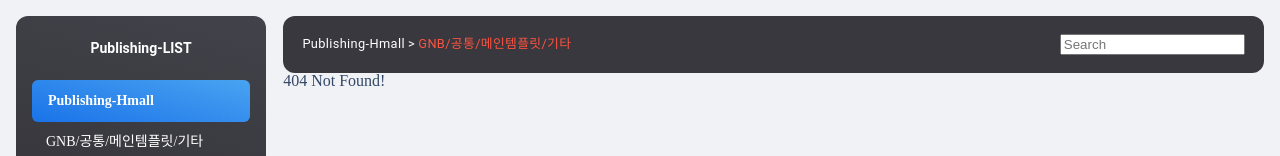
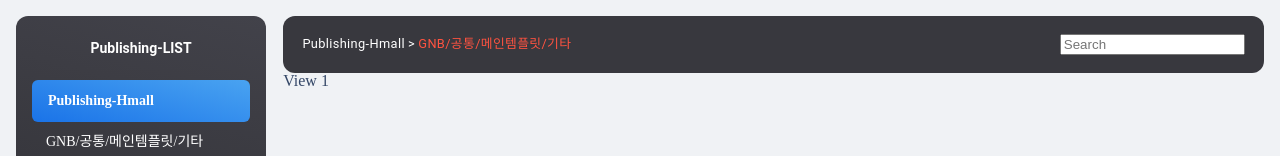
Before and after one commit to bublisher/publist-app, a React (Create React App) app: page /view/1 in a window 1280 px wide. Shown: the top 156 px of the page. Built offline with nearby package versions, Linux system fonts and the light colour scheme.

Commit message:
view 추가

```diff
--- a/src/App.js
+++ b/src/App.js
@@ -1,7 +1,7 @@
 import Lnb from "./component/Lnb";
 import Header from "./component/Header";
 import Main from "./component/Main";
-import Pages from "./component/Pages";
+import View from "./component/View";
 import Notfound from "./pages/Notfound";
 import GlobalStyles from "./styles/GlobalStyles";
 import Styles from "./styles/Layout.module.scss";
@@ -18,7 +18,7 @@ const App = () => {
           <Header />
           <Routes>
             <Route path="/" element={<Main />}></Route>
-            <Route path="/pages/*" element={<Pages />}></Route>
+            <Route path="/view/:no" element={<View />}></Route>
             <Route path="*" element={<Notfound />}></Route>
           </Routes>
         </main>
--- a/src/component/AccordionUI.js
+++ b/src/component/AccordionUI.js
@@ -1,6 +1,6 @@
 import React, { useState } from "react";
 import styled from "styled-components";
-import accordion from "../db/AccordionData.json";
+import accordion from "../data/AccordionData.json";
 import { Link } from "react-router-dom";
 
 // styled-components
@@ -85,15 +85,7 @@ const Accordion = () => {
           <AccordionNavList className={selected === idx ? "_ui-active" : ""}>
             {group.menuName.map((menu) => (
               <li key={menu.id}>
-                <Link
-                  to={
-                    "pages/" +
-                    group.groupName.split("-")[1].toLowerCase() +
-                    "/" +
-                    menu.id
-                  }
-                  title={menu.menu}
-                >
+                <Link to={`view/${menu.id}`} title={menu.menu}>
                   {menu.menu}
                 </Link>
                 {/*<a href="#/" title={menu.menu}>
--- a/src/component/Pages.js
+++ /dev/null
@@ -1,11 +0,0 @@
-import React from "react";
-
-const Pages = () => {
-  return (
-    <>
-      <div>Pages</div>
-    </>
-  );
-};
-
-export default Pages;
--- /dev/null
+++ b/src/component/View.js
@@ -0,0 +1,19 @@
+//import React, { useEffect, useState } from "react";
+import React from "react";
+import { useParams } from "react-router-dom";
+
+const View = () => {
+  //const [data, setData] = useState({});
+
+  let { no } = useParams();
+
+  //useEffect(() => {}, []);
+
+  return (
+    <>
+      <div>View {no}</div>
+    </>
+  );
+};
+
+export default View;
```
Also changed, not shown: src/data/AccordionData.json (renamed from src/db/AccordionData.json).
